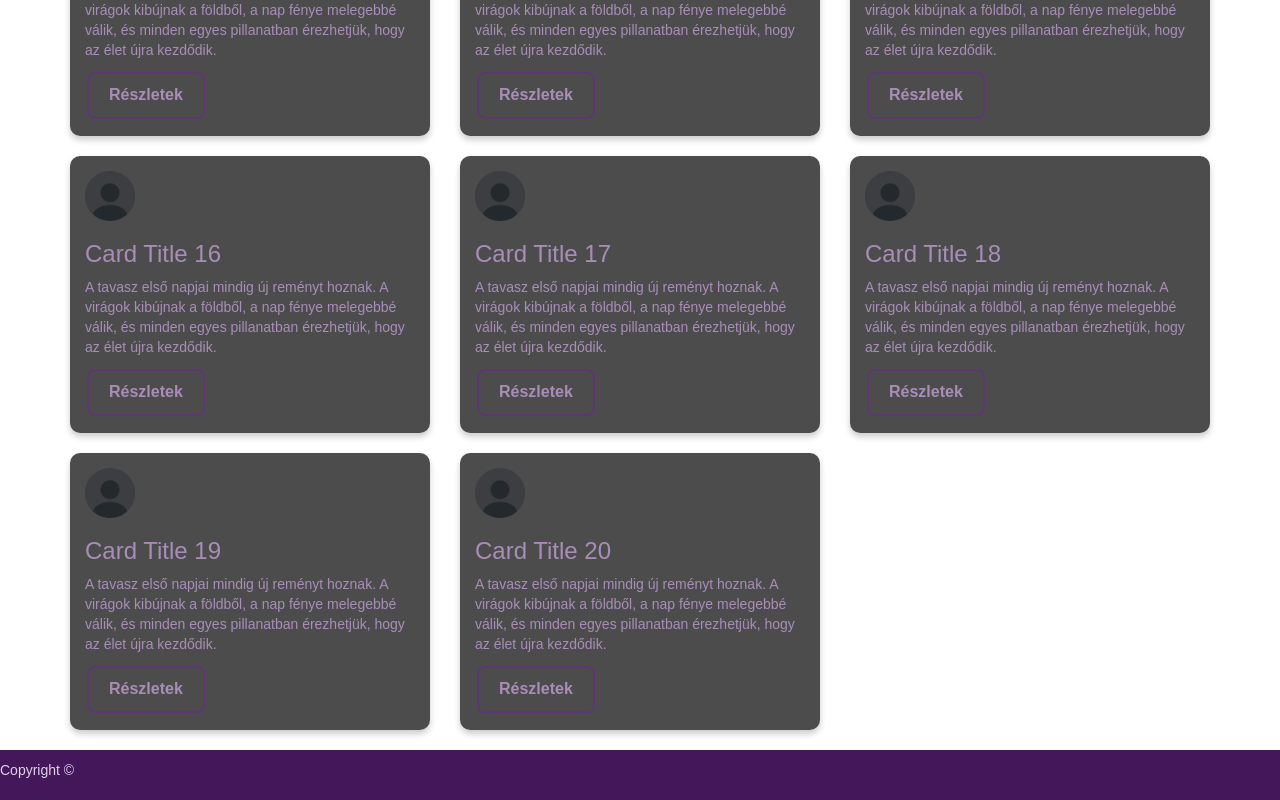
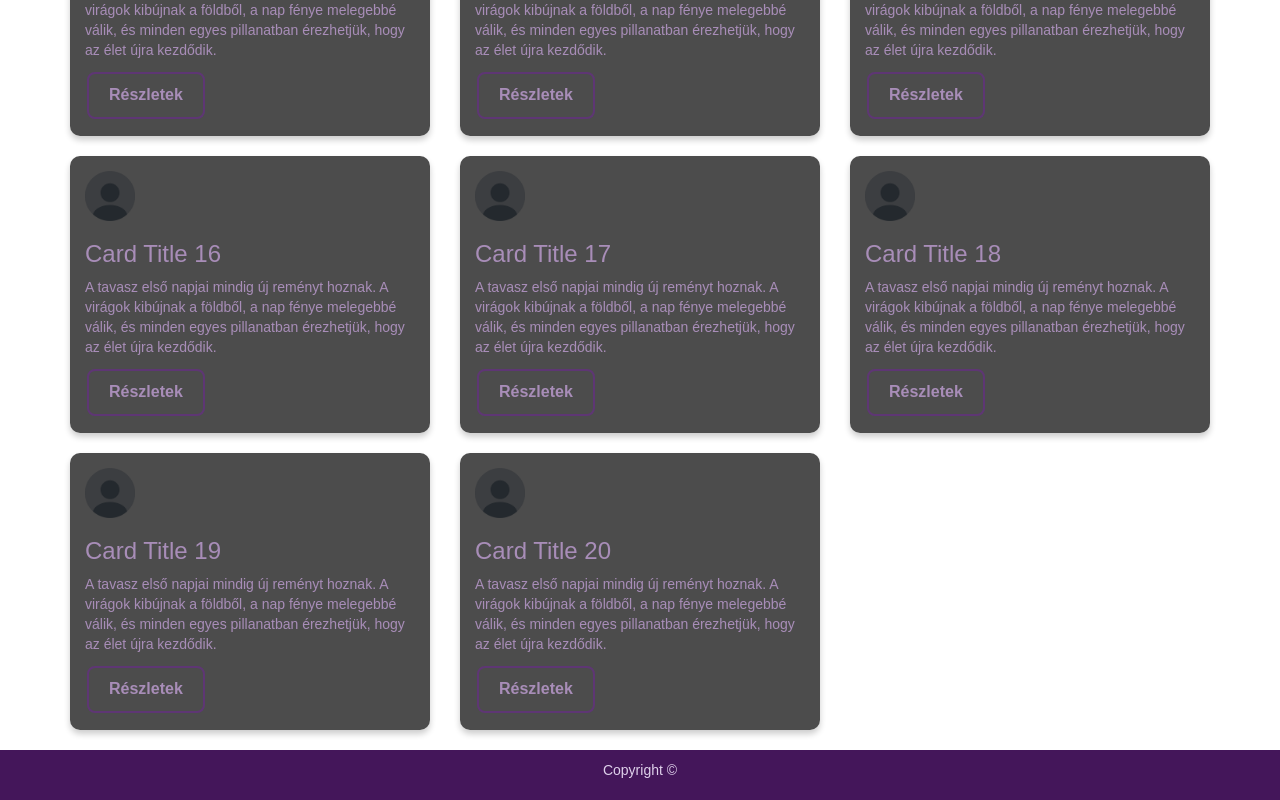
Before and after one commit to lenartaron/szakdoga, a Vue app: page / in a window 1280 px wide. Shown: the part 1473-2273 px from the top of the page. Built offline with nearby package versions, Linux system fonts and the light colour scheme.

Commit message:
footer repair

```diff
--- a/package.json
+++ b/package.json
@@ -9,6 +9,7 @@
     "preview": "vite preview"
   },
   "dependencies": {
+    "axios": "^1.8.1",
     "bootstrap": "^5.3.3",
     "pinia": "^2.3.1",
     "vue": "^3.5.13",
--- a/src/App.vue
+++ b/src/App.vue
@@ -23,7 +23,7 @@
     <main class="contant">
       <router-view />
     </main>
-    <footer>
+    <footer class="text-center">
       <p>Copyright &copy;</p>
     </footer>
 </template>
```
Also changed, not shown: 1 other file (tests, documents, lock files or other folders).
